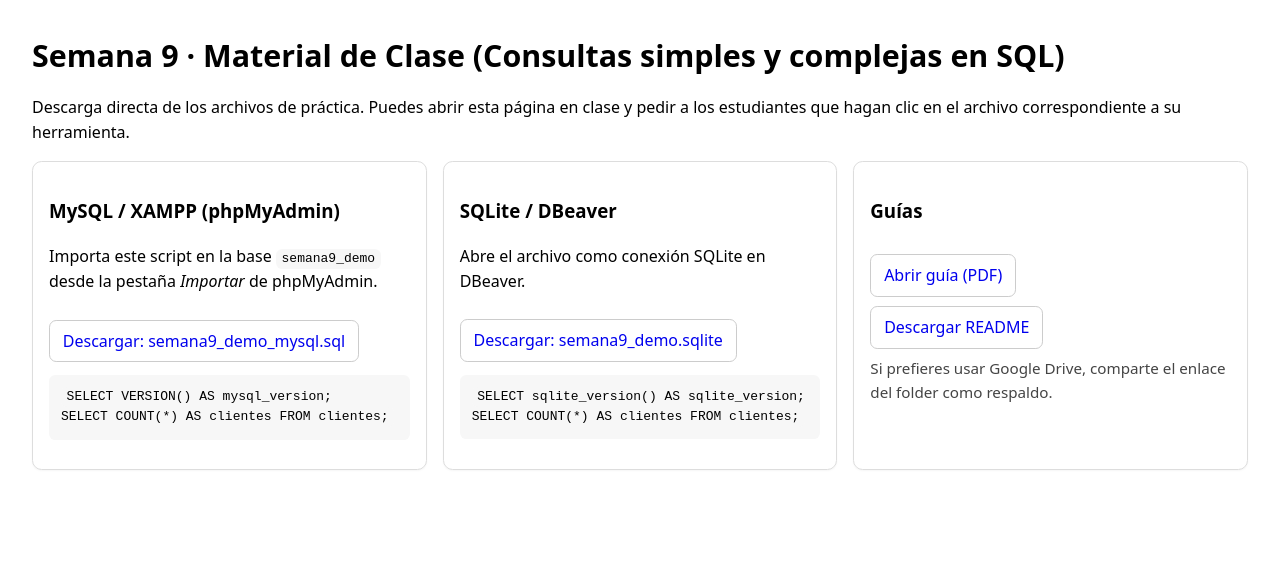
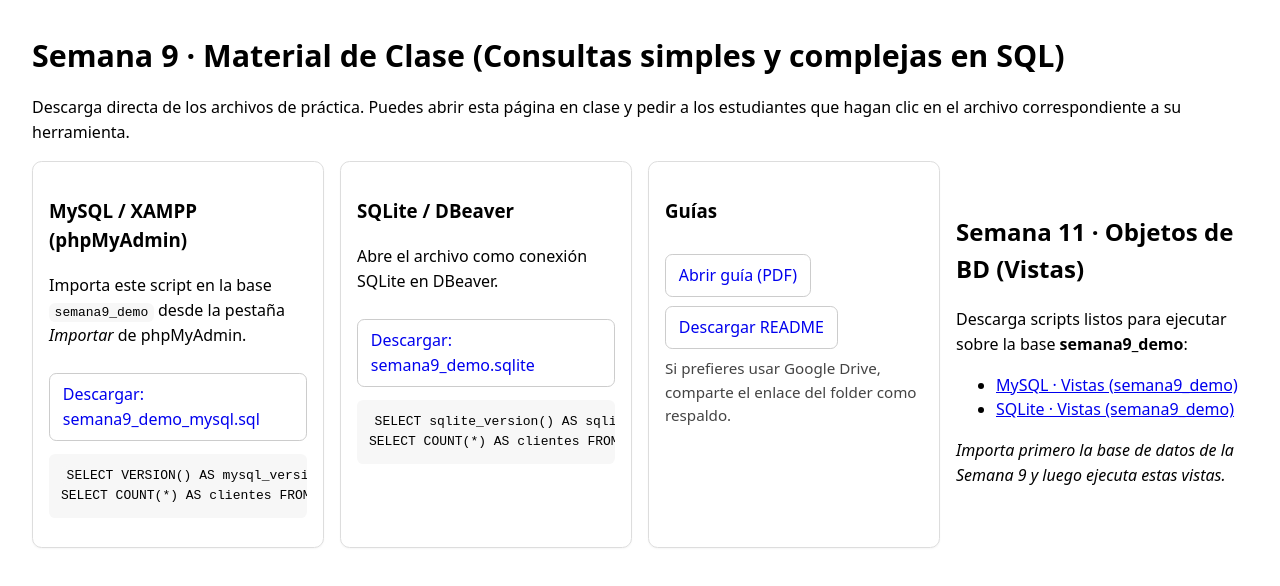
Before and after one commit to OscarZuniga7/semana9-sql-material, a plain HTML site: page index.html in a window 1280 px wide. Drawn offline with Linux system fonts and the light colour scheme.

Commit message:
Semana 11: sección de descargas (vistas)

```diff
--- a/index.html
+++ b/index.html
@@ -41,6 +41,16 @@ SELECT COUNT(*) AS clientes FROM clientes;</code></pre>
     <a class="button" href="LEEME_Semana9.txt" download>Descargar README</a>
     <p style="margin-top:.5rem; font-size:.95rem; color:#444;">Si prefieres usar Google Drive, comparte el enlace del folder como respaldo.</p>
   </section>
+<section id="semana11-objetos" style="margin-top:2rem">
+  <h2>Semana 11 · Objetos de BD (Vistas)</h2>
+  <p>Descarga scripts listos para ejecutar sobre la base <strong>semana9_demo</strong>:</p>
+  <ul>
+    <li><a download href="assets/sql/semana11/semana9_mysql_views.sql">MySQL · Vistas (semana9_demo)</a></li>
+    <li><a download href="assets/sql/semana11/semana9_sqlite_views.sql">SQLite · Vistas (semana9_demo)</a></li>
+  </ul>
+  <p><em>Importa primero la base de datos de la Semana 9 y luego ejecuta estas vistas.</em></p>
+</section>
+
 </div>
 
 </body>
```
